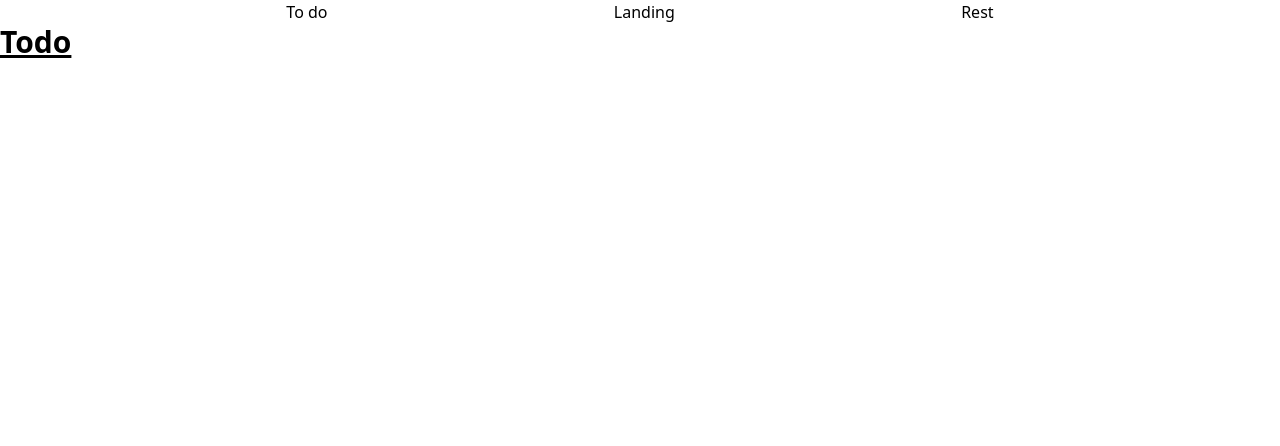
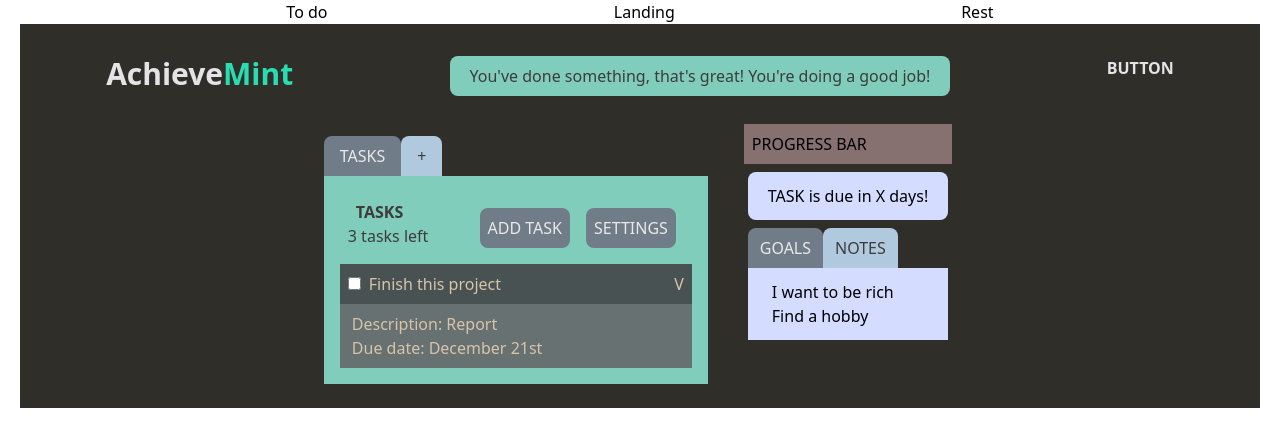
Before and after one commit to devsoc-unsw/trainee-saturn-24t1, a React (Create React App) app in the folder frontend/: page /todo in a window 1280 px wide. Shown: the top 446 px of the page. Built offline with nearby package versions, Linux system fonts and the light colour scheme.

Commit message:
complete todo list template

```diff
--- a/frontend/src/screens/Todo.js
+++ b/frontend/src/screens/Todo.js
@@ -1,9 +1,101 @@
 function Todo() {
     return (
-      <div>
-        <h1 className="text-3xl font-bold underline">
-            Todo
-        </h1>
+      <div className="bg-[#302E28] mx-5 p-2">
+        <div id="header" className="flex justify-start justify-around m-2 py-4">
+
+          <h1 className="text-3xl font-bold">
+              <span className="text-zinc-200">Achieve</span><span className="text-[#2ADCB1]">Mint</span>
+              {/* <img src=""></img> */}
+          </h1>
+
+          <div id="quotes" className="mx-4 py-2 px-5 bg-[#80CDBB] rounded-lg">
+            {/* quotes pop up when you finish a task */}
+            <p className="text-[#3C3C3C]">You've done something, that's great! You're doing a good job!</p>
+          </div>
+
+          <div id="dark-mode">
+            <button className="text-zinc-200 font-bold">BUTTON</button>
+          </div>
+
+        </div>
+
+        <div id="body" className="flex justify-center">
+
+          <div id="to-do-list" className="min-w-96 m-4">
+
+            <div id="nav-tasks" className="flex">
+              {/* be able to add and delete categories */}
+              <h3 className="py-2 px-4 text-[#E9E9E9] bg-[#707C87] rounded-t-lg">TASKS</h3>
+              <h3 className="py-2 px-4 text-[#3C3C3C] bg-[#B1C9DF] rounded-t-lg">+</h3>
+            </div>
+
+            <div id="tasks" className="p-4 bg-[#80CDBB]">
+              {/* a list of tasks you can check off */}
+
+              <div className="flex justify-between p-2">
+                <div className="task-title">
+                  <h2 className="px-2 text-[#3C3C3C] font-bold">TASKS</h2>
+                  <h3 className="text-[#3C3C3C]">3 tasks left</h3>
+                </div>
+                <div className="add-task">
+                  <button className="m-2 p-2 bg-[#707C87] text-[#E9E9E9] rounded-lg">ADD TASK</button>
+                  <button className="m-2 p-2 bg-[#707C87] text-[#E9E9E9] rounded-lg">SETTINGS</button>
+                </div>
+              </div>
+
+              {/* could be its own component */}
+              <div id="task-1">
+                <div id="task-1-name" className="flex justify-between p-2 bg-[#495253]">
+                  <div>
+                    <input type="checkbox" id="checkbox-1"></input>
+                    <label for="checkbox-1" className="p-2 text-[#D7C4A9]">
+                      Finish this project
+                    </label>
+                  </div>
+                  <button type="radio" className="text-[#D7C4A9]">V</button>
+                </div>
+                <div id="task-1-info" className="py-2 px-3 bg-[#687172]">
+                  <h3 id="task-1-description" className="text-[#D7C4A9]">Description: Report</h3>
+                  <h3 id="task-1-due-date" className="text-[#D7C4A9]">Due date: December 21st</h3>
+                </div>
+                {/* <h3 id=""></h3> */}
+              </div>
+
+            </div>
+
+          </div>
+
+          <div id="features" className="mx-4">
+
+            <div id="progress-bar" className="m-1 p-2 bg-[#877070]">
+              {/* shows how many tasks you've completed so far */}
+              PROGRESS BAR
+            </div>
+
+            <div id="alerts" className="m-2 py-3 px-5 bg-[#D4DCFF] rounded-lg">
+              {/* shows all tasks that have due dates - the earliest task is shown first */}
+              {/* <img></img> */}
+              <p>TASK is due in X days!</p>
+            </div>
+
+            <div id="goals-notes" className="m-2">
+              <div id="nav-goals-notes" className="flex">
+                <h3 id="goals" className="py-2 px-3 text-[#E9E9E9] bg-[#707C87] rounded-t-lg">GOALS</h3>
+                <h3 id="notes" className="py-2 px-3 text-[#3C3C3C] bg-[#B1C9DF] rounded-t-lg">NOTES</h3>
+              </div>
+              <div id="goals-notes-content" className="bg-[#D4DCFF] py-2 px-6">
+                {/* change between "goals-content" and "notes-content" */}
+                <ol id="goals-content" className="py-1">
+                  <li>I want to be rich</li>
+                  <li>Find a hobby</li>
+                </ol>
+              </div>
+            </div>
+
+          </div>
+
+        </div>
+
       </div>
     );
 }
```
